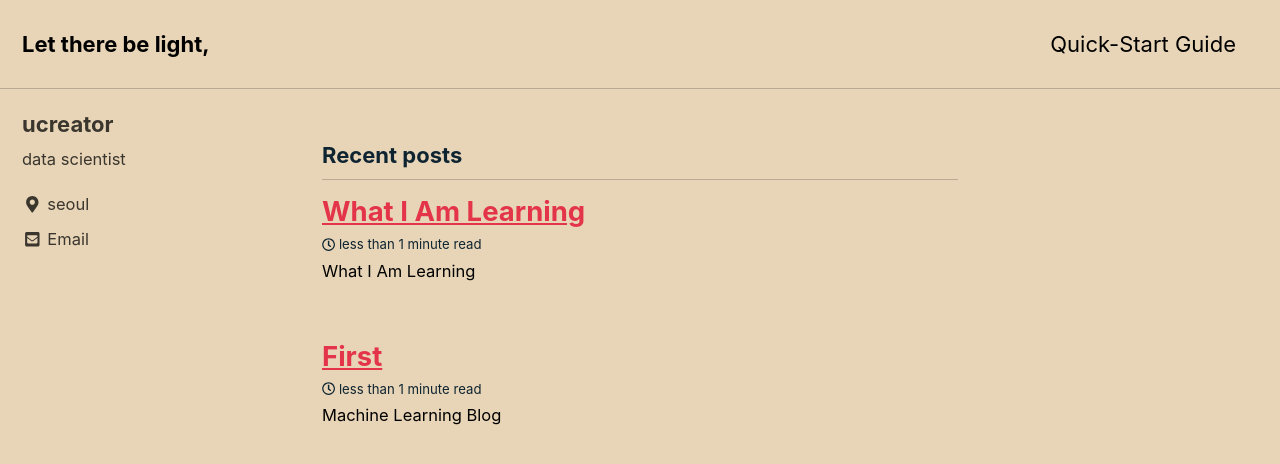
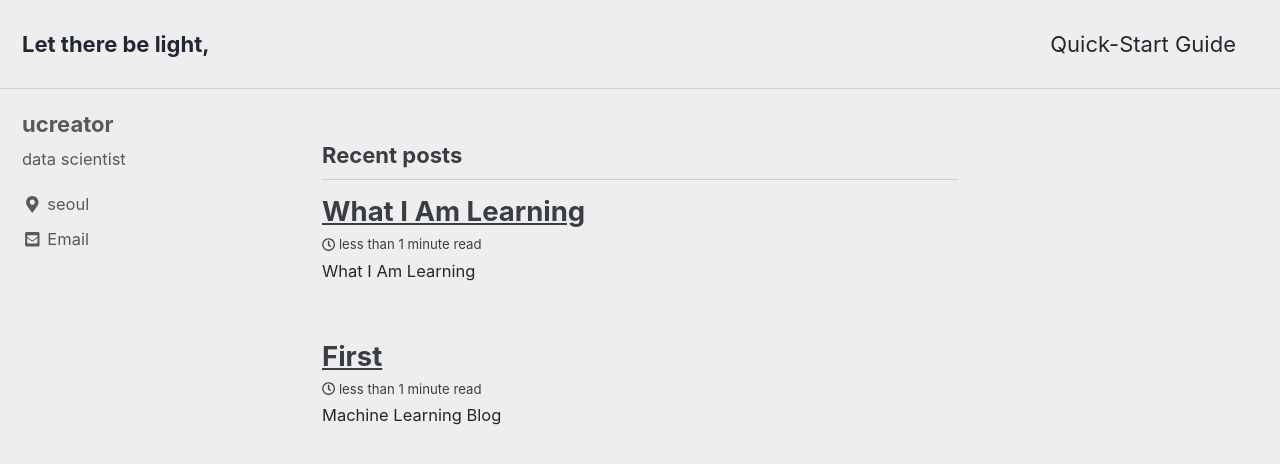
Before and after one commit to ucreator/ucreator.github.io, a Jekyll site: the page built from index.html, in a window 1280 px wide and 900 px high. Shown: the top 464 px of the window. Built offline with Jekyll 4.4.1, drawn with Linux system fonts in a browser that asks for light colours; cached includes are drawn as plain includes; nearby versions of some CDN libraries; the list of posts is cut into pages by our own code.

Commit message:
Update _config.yml

```diff
--- a/_config.yml
+++ b/_config.yml
@@ -12,7 +12,7 @@
 
 # theme                  : "minimal-mistakes-jekyll"
 remote_theme             : "mmistakes/minimal-mistakes"
-minimal_mistakes_skin    : "sunrise" #"default" # "air", "aqua", "contrast", "dark", "dirt", "neon", "mint", "plum", "sunrise"
+minimal_mistakes_skin    : "air" # "default", "air", "aqua", "contrast", "dark", "dirt", "neon", "mint", "plum", "sunrise"
 
 # Site Settings
 locale                   : "en-US"
```
